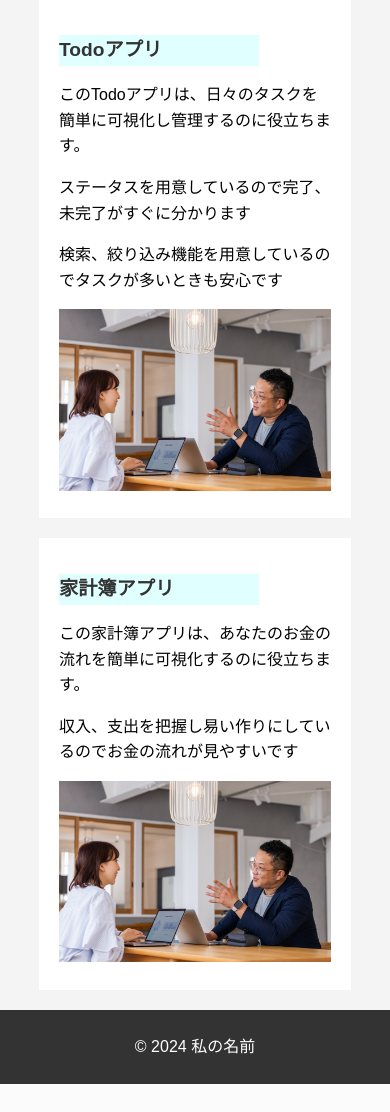
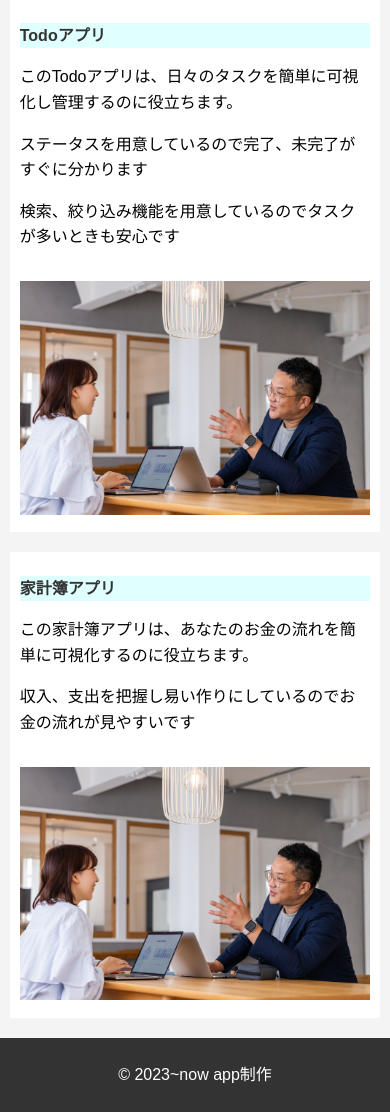
Before and after one commit to yuta10200831/front-10-docker-templete, a PHP site: page /public/index.html in a window 390 px wide. Shown: the part 87-1199 px from the top of the page. Before the commit the page ends 1171 px from the top, so only its background shows below. Run offline with PHP 8.4, Linux system fonts and the light colour scheme.

Commit message:
ページ微調整

```diff
--- a/src/public/index.html
+++ b/src/public/index.html
@@ -36,7 +36,7 @@
     </div>
 
     <footer>
-        <p>© 2024 私の名前</p>
+        <p>© 2023~now app制作</p>
     </footer>
 </body>
 </html>
--- a/src/public/style.css
+++ b/src/public/style.css
@@ -10,7 +10,7 @@ header, footer {
   background-color: #333;
   color: white;
   text-align: center;
-    padding: 1em 0;
+  padding: 16px 0;
 }
 
 .container {
@@ -24,7 +24,6 @@ section {
   padding: 20px;
   margin-bottom: 20px;
   display: flex;
-    flex-wrap: wrap;
   align-items: center;
 }
 
@@ -39,41 +38,41 @@ section {
 
 h2 {
   color: #333;
-    background-color:lightcyan;
+  background-color: lightcyan;
   width: 200px;
   font-weight: bold;
 }
 
-/* メディアクエリ */
 @media (max-width: 768px) {
-
+  .container {
+      width: 95%;
   }
 
-/* スマホ画面サイズ用のスタイル */
-@media (max-width: 480px) {
+  section {
+      flex-direction: column;
+      padding: 10px;
+  }
+
   .content, .image {
-      flex-basis: 100%;
       max-width: 100%;
   }
 
   .content {
-      order: 1;
+      margin-bottom: 15px;
+  }
 }
 
-  .image {
-      order: 2;
-  }
-
-  /* ヘッダー、フッター、見出しのサイズ調整など */
+@media (max-width: 480px) {
   header, footer {
-      padding: 0.5em 0;
+      padding: 8px 0;
   }
 
   h1 {
-      font-size: 1.5em;
+      font-size: 24px;
   }
 
   h2 {
-      font-size: 1.2em;
+      font-size: 16px;
+      width: auto;
   }
 }
```
Lines whose indentation alone changed are shown as unchanged.
